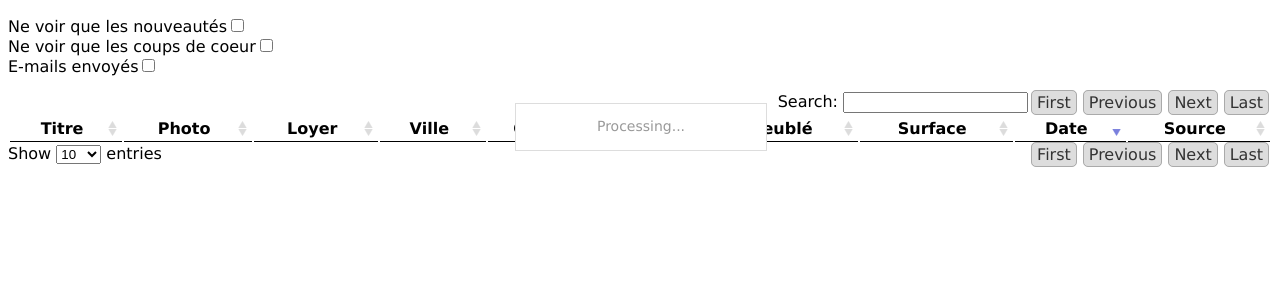
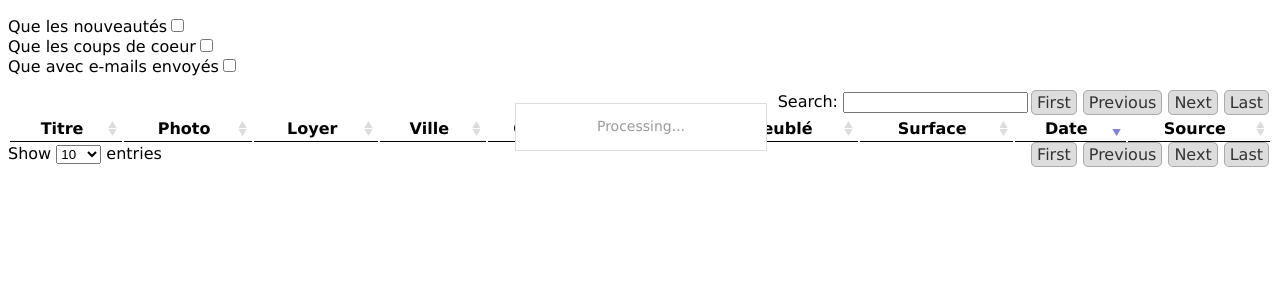
Before and after one commit to ClementNotin/lebonsite, a Python web app: template templates/apparts.html in a window 1280 px wide. Shown: the top 300 px of the page. Run offline with Jinja, Linux system fonts and the light colour scheme; the template is opened without the code that fills it, so the values that code supplies are empty.

Commit message:
Minor UI message

```diff
--- a/templates/apparts.html
+++ b/templates/apparts.html
@@ -46,11 +46,11 @@
 {% endblock %}
 {% block content %}
     <p>
-        <label for="only_news">Ne voir que les nouveautés</label><input type="checkbox" id="only_news"/>
+        <label for="only_news">Que les nouveautés</label><input type="checkbox" id="only_news"/>
         <br/>
-        <label for="only_likes">Ne voir que les coups de coeur</label><input type="checkbox" id="only_likes"/>
+        <label for="only_likes">Que les coups de coeur</label><input type="checkbox" id="only_likes"/>
         <br/>
-        <label for="only_sent_emails">E-mails envoyés</label><input type="checkbox" id="only_sent_emails"/>
+        <label for="only_sent_emails">Que avec e-mails envoyés</label><input type="checkbox" id="only_sent_emails"/>
     </p>
     <table id="tblApparts">
         <thead>
```
